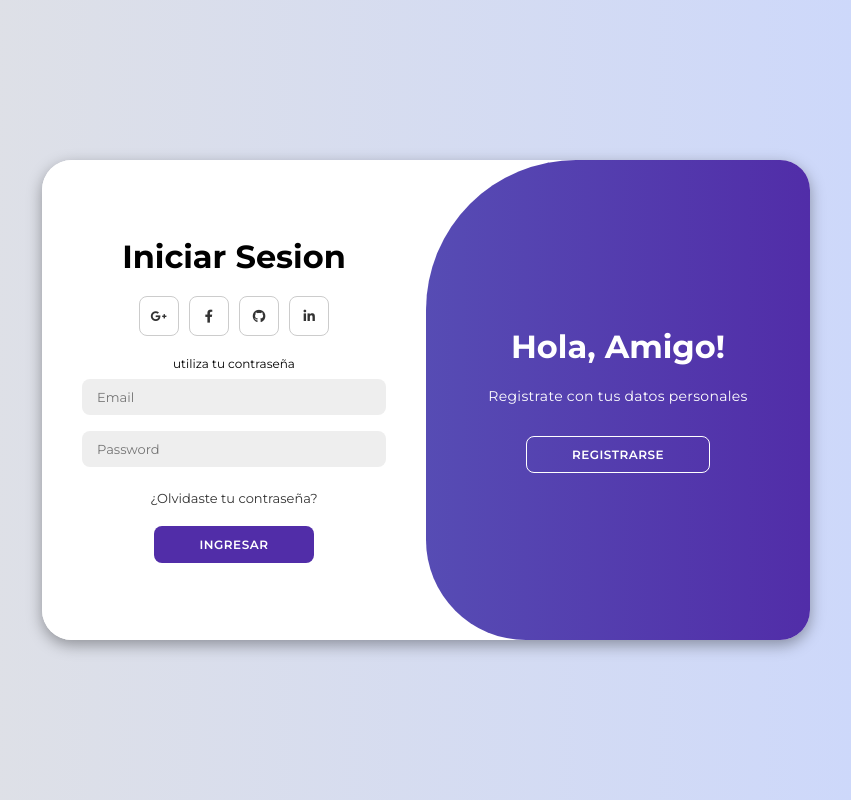
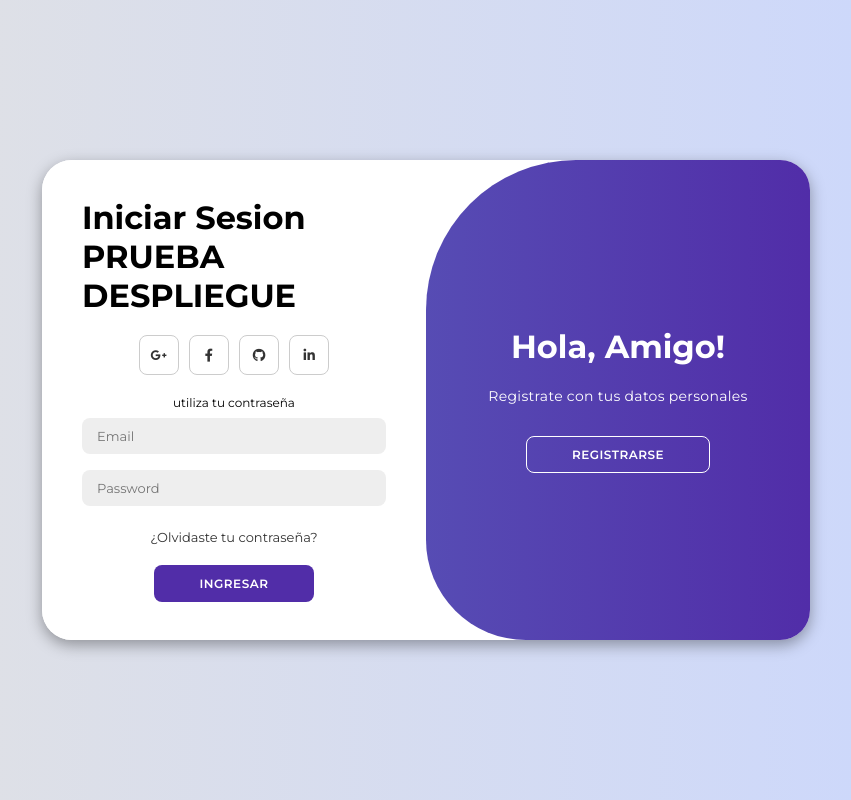
Before and after one commit to JamesRomero20/Proyecto-Login-Despliegue, a plain HTML site: page index.html in a window 1280 px wide. Shown: the whole page, without its empty margins (214-1065 px from the left). Drawn offline with Linux system fonts and the light colour scheme.

Commit message:
Prueba Despliegue

```diff
--- a/index.html
+++ b/index.html
@@ -30,7 +30,7 @@
         </div>
         <div class="form-container sign-in">
             <form>
-                <h1>Iniciar Sesion</h1>
+                <h1>Iniciar Sesion PRUEBA DESPLIEGUE</h1>
                 <div class="social-icons">
                     <a href="#" class="icon"><i class="fa-brands fa-google-plus-g"></i></a>
                     <a href="#" class="icon"><i class="fa-brands fa-facebook-f"></i></a>
```
